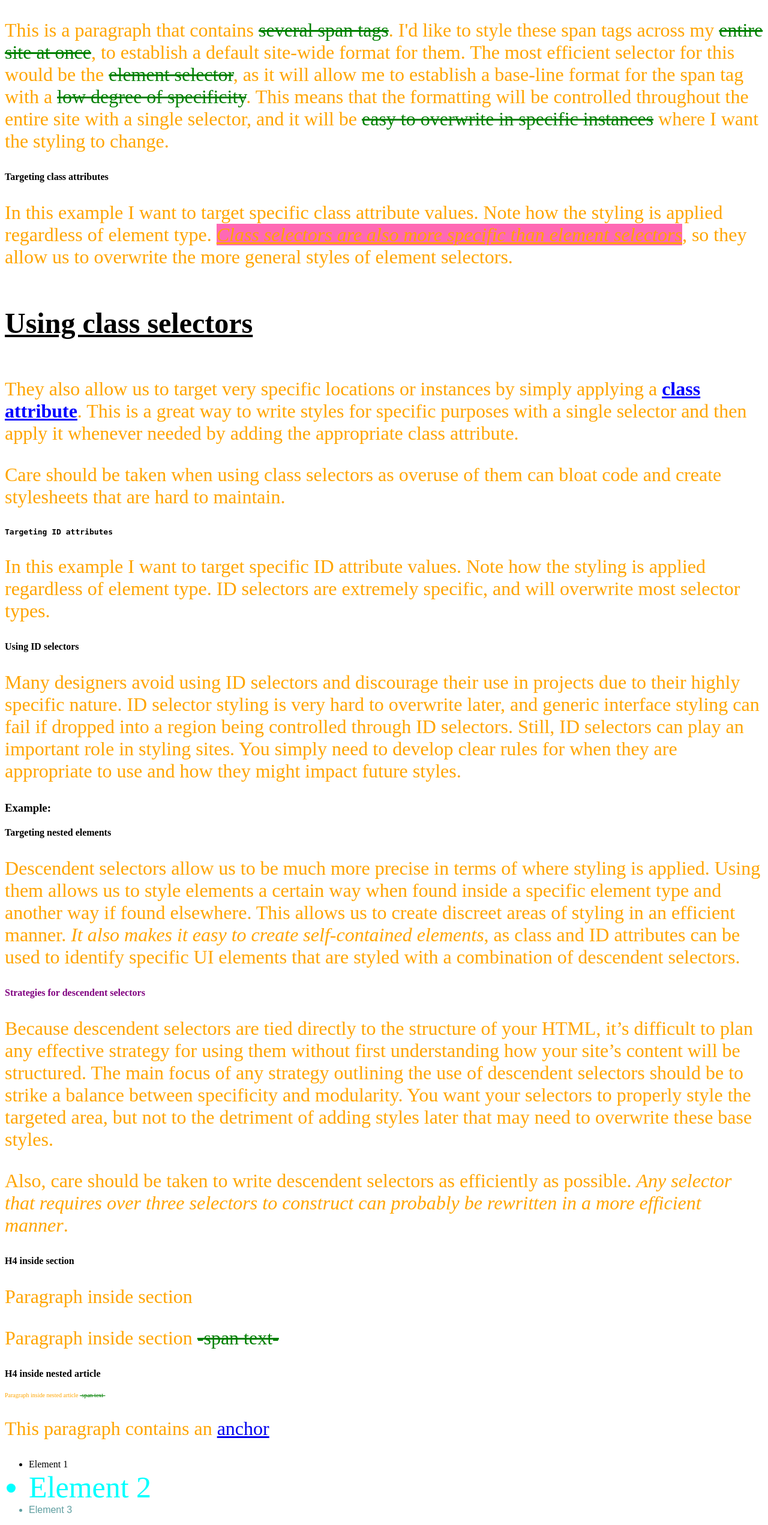
After one commit to kieranypyne/kieranypyne.github.io, a PHP site: page /AustinCodingAcademy_Spring2016/Week2/Ex4/index.html in a window 1280 px wide. The commit adds this page. Shown: the whole page at 60% size. Run offline with PHP 8.4, Linux system fonts and the light colour scheme.

Commit message:
nonsense unprofessional aesthetic

```diff
--- /dev/null
+++ b/AustinCodingAcademy_Spring2016/Week2/Ex4/css/style.css
@@ -0,0 +1,63 @@
+/*ex1*/
+
+p {
+    color: orange;
+    font-size: 2rem;
+}
+
+p span {
+    color: green;
+    text-decoration: line-through;
+}
+
+/*ex2*/
+
+em.highlight {
+    background-color: hotpink;
+}
+
+h4.highlight {
+    font-size: 3em;
+}
+
+strong.highlight {
+    color: blue;
+}
+
+.highlight {
+    text-decoration: underline;
+}
+
+/*ex3*/
+
+#overview h4 {
+    font-family: monospace;
+}
+
+h4#strategy {
+    font-stretch: extra-expanded;
+}
+
+/*ex4*/
+
+#ex4 aside h4 {
+    color: purple;
+}
+
+/*ex5*/
+
+#example > article > p {
+    font-size: 10px;
+}
+
+/*ex6*/
+
+li:nth-child(2) {
+    color: aqua;
+    font-size: 50px;
+}
+
+li:nth-child(3) {
+    color: cadetblue;
+    font-family: fantasy;
+}
--- /dev/null
+++ b/AustinCodingAcademy_Spring2016/Week2/Ex4/index.html
@@ -0,0 +1,77 @@
+<!DOCTYPE html>
+<html>
+
+<head>
+    <title>TEMPLATE</title>
+    <link rel="stylesheet" href="css/style.css" type="text/css">
+
+</head>
+
+<body>
+    <!-- Type selector-->
+
+    <p>This is a paragraph that contains <span>several span tags</span>. I'd like to style these span tags across my <span>entire site at once</span>, to establish a default site-wide format for them. The most efficient selector for this would be the <span>element selector</span>, as it will allow me to establish a base-line format for the span tag with a <span>low degree of specificity</span>. This means that the formatting will be controlled throughout the entire site with a single selector, and it will be <span>easy to overwrite in specific instances</span> where I want the styling to change.</p>
+
+
+    <!--Class selector-->
+
+    <h4>Targeting class attributes</h4>
+    <p>In this example I want to target specific class attribute values. Note how the styling is applied regardless of element type. <em class="highlight">Class selectors are also more specific than element selectors</em>, so they allow us to overwrite the more general styles of element selectors.</p>
+    <h4 class="highlight">Using class selectors</h4>
+    <p>They also allow us to target very specific locations or instances by simply applying a <strong class="highlight">class attribute</strong>. This is a great way to write styles for specific purposes with a single selector and then apply it whenever needed by adding the appropriate class attribute.</p>
+    <p>Care should be taken when using class selectors as overuse of them can bloat code and create stylesheets that are hard to maintain.</p>
+
+
+    <!--Id selector-->
+
+    <section id="overview">
+        <h4>Targeting ID attributes</h4>
+        <p>In this example I want to target specific ID attribute values. Note how the styling is applied regardless of element type. ID selectors are extremely specific, and will overwrite most selector types.</p>
+    </section>
+    <h4 id="strategy">Using ID selectors</h4>
+    <p>Many designers avoid using ID selectors and discourage their use in projects due to their highly specific nature. ID selector styling is very hard to overwrite later, and generic interface styling can fail if dropped into a region being controlled through ID selectors. Still, ID selectors can play an important role in styling sites. You simply need to develop clear rules for when they are appropriate to use and how they might impact future styles.</p>
+
+
+    <!--Descendent selector-->
+
+    <div id="ex4">
+        <h3>Example:</h3>
+        <section>
+            <h4>Targeting nested elements</h4>
+            <p>Descendent selectors allow us to be much more precise in terms of where styling is applied. Using them allows us to style elements a certain way when found inside a specific element type and another way if found elsewhere. This allows us to create discreet areas of styling in an efficient manner. <em>It also makes it easy to create self-contained elements</em>, as class and ID attributes can be used to identify specific UI elements that are styled with a combination of descendent selectors.</p>
+            <aside>
+                <h4>Strategies for descendent selectors</h4>
+                <p>Because descendent selectors are tied directly to the structure of your HTML, it&rsquo;s difficult to plan any effective strategy for using them without first understanding how your site&rsquo;s content will be structured. The main focus of any strategy outlining the use of descendent selectors should be to strike a balance between specificity and modularity. You want your selectors to properly style the targeted area, but not to the detriment of adding styles later that may need to overwrite these base styles. </p>
+                <p>Also, care should be taken to write descendent selectors as efficiently as possible. <em>Any selector that requires over three selectors to construct can probably be rewritten in a more efficient manner</em>.</p>
+            </aside>
+        </section>
+    </div>
+
+
+    <!--Child selector - Also known as Child Combinator-->
+
+    <section id="example">
+        <h4>H4 inside section</h4>
+        <p>Paragraph inside section</p>
+        <p>Paragraph inside section <span>-span text-</span></p>
+        <article>
+            <h4>H4 inside nested article</h4>
+            <p>Paragraph inside nested article <span>-span text-</span></p>
+        </article>
+    </section>
+
+    <!-- Psudo-class selector -->
+
+
+    <section>
+        <p>This paragraph contains an <a href="#">anchor</a></p>
+        <ul>
+            <li> Element 1</li>
+            <li> Element 2</li>
+            <li> Element 3</li>
+        </ul>
+    </section>
+
+</body>
+
+</html>
```
Also changed, not shown: css/style.css (+12 -5 lines), index.html (+71 -1 lines).
